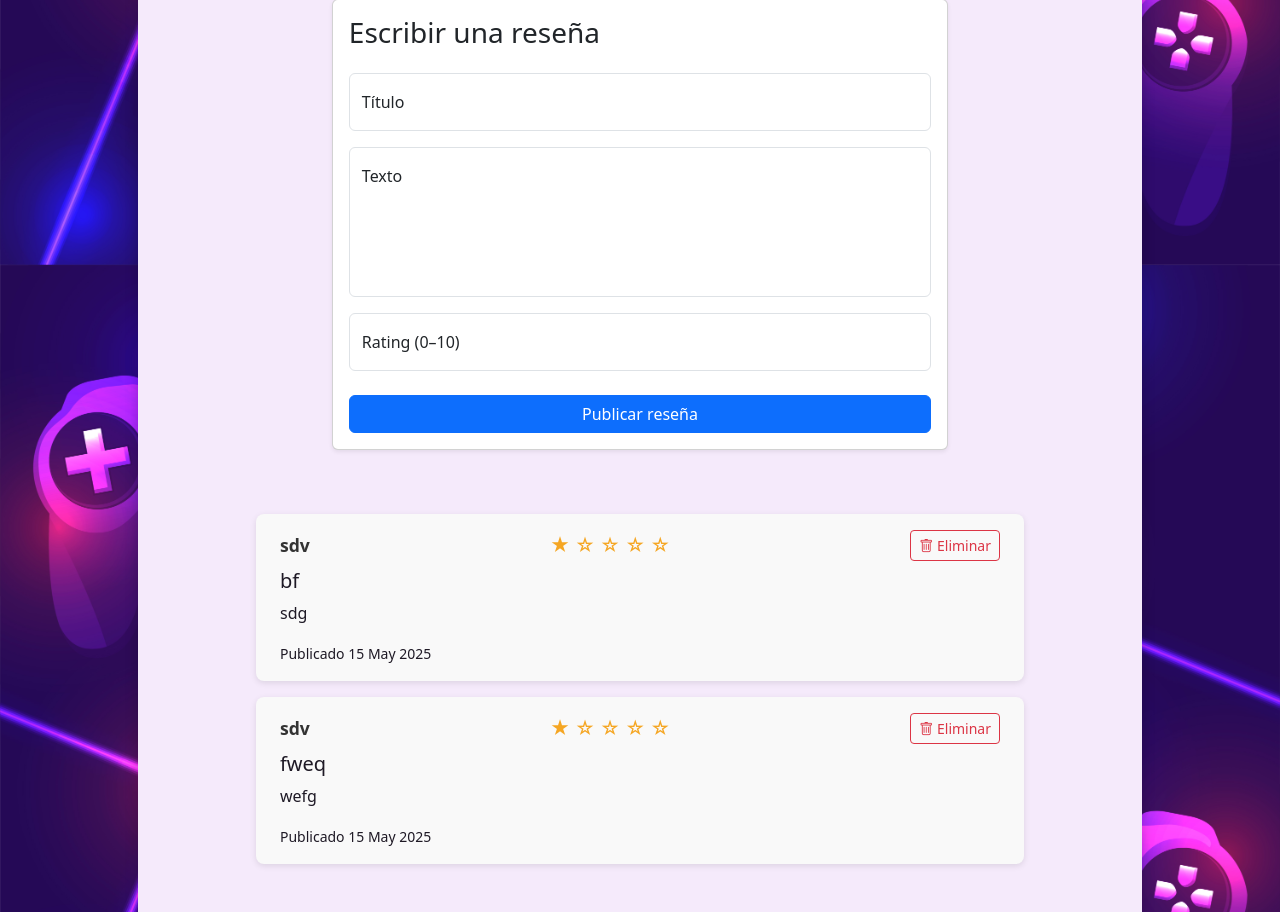
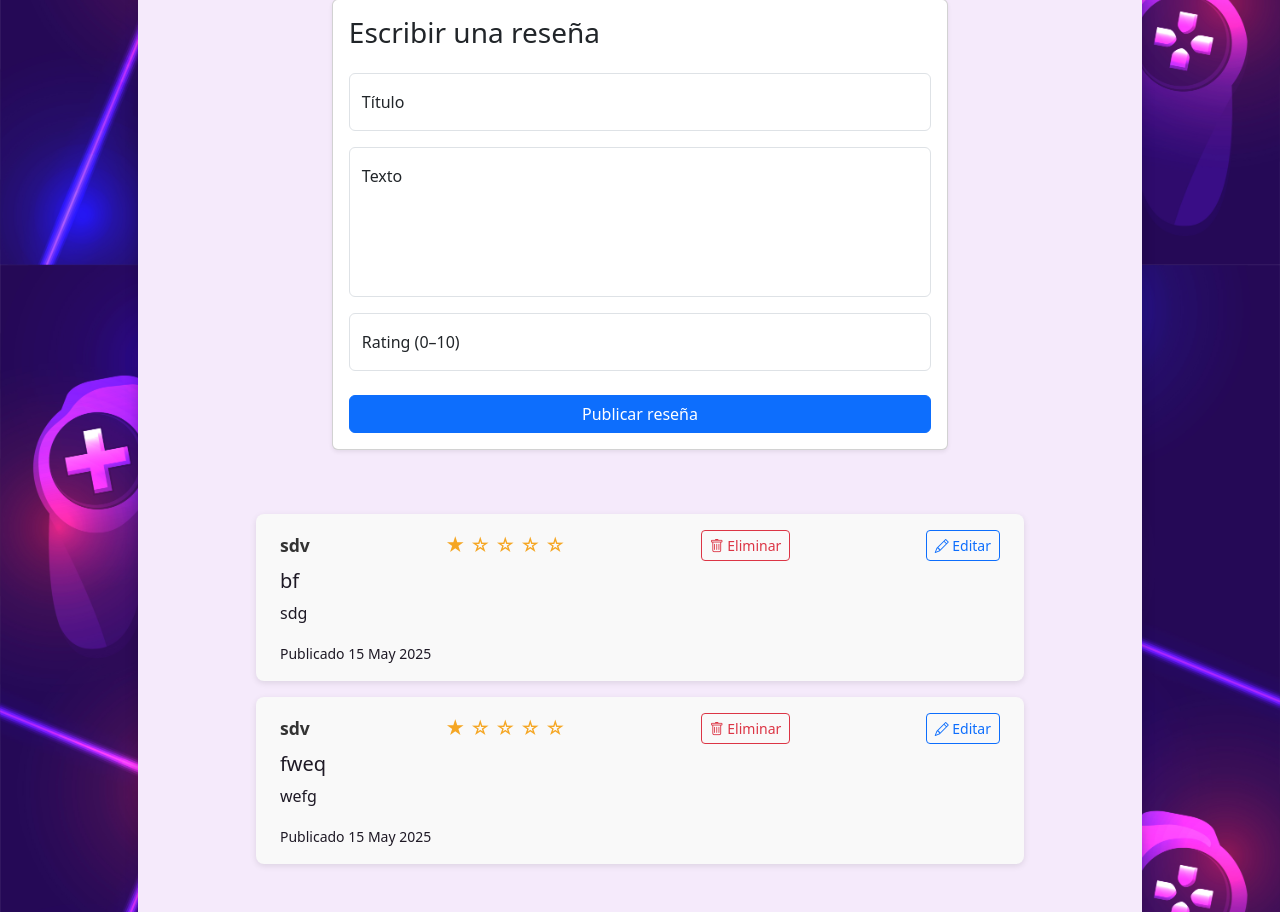
Before and after one commit to MrGerard01/WebProject, a Django app: a page that uses Templates/partials/reviews_list.html in a window 1280 px wide. Shown: the part 1442-2354 px from the top of the page. Run offline with Django 5.2, Linux system fonts and the light colour scheme; a user stored in the database is signed in; data comes from the database, SQL or seed files in the repository; both versions use the stored data as it was after the commit; some libraries are stand-ins or nearby versions.

Commit message:
edit reviews

```diff
--- a/Templates/partials/reviews_list.html
+++ b/Templates/partials/reviews_list.html
@@ -20,6 +20,19 @@
                   <i class="bi bi-trash"></i> Eliminar
                 </button>
           </form>
+            <button type="button" class="btn btn-sm btn-outline-primary"
+                    onclick="toggleForm('form-{{ review.id }}')">
+                <i class="bi bi-pencil"></i> Editar
+            </button>
+           <form id="form-{{ review.id }}" action="{% url 'editar_review' review.id %}" method="post" class="mb-3" style="display: none;">
+            {% csrf_token %}
+                <input type="hidden" name="next" value="{{ next }}">
+                {{form.as_p}}
+                <button type="submit" class="btn btn-sm btn-outline-danger">
+                  <i class="bi bi-pencil"></i> Guardar
+                </button>
+            </form>
+
         {% endif %}
       </div>
       <h5>{{ review.titulo }}</h5>
--- a/web/urls.py
+++ b/web/urls.py
@@ -12,4 +12,5 @@ urlpatterns = [
     path('games/', views.game_list, name='game_list'),
     path('perfil/', views.pagina_perfil, name='pagina_perfil'),
     path('review/<int:review_id>/eliminar/', views.eliminar_review, name='eliminar_review'),
+    path('review/<int:review_id>/editar/', views.editar_review, name='editar_review'),
 ]
--- a/web/views.py
+++ b/web/views.py
@@ -183,3 +183,24 @@ def eliminar_review(request, review_id):
     review.delete()
     messages.success(request, "Reseña eliminada correctamente.")
     return redirect(f"{reverse('game', args=[juego.pk])}?next={next_url}")
+
+@login_required
+def editar_review(request, review_id):
+    review = get_object_or_404(Review, id=review_id)
+    juego = review.videojuego
+    next_url_post = request.POST.get("next", None)
+
+    if review.usuario != request.user:
+        messages.error(request, "No tienes permiso para editar esta reseña.")
+        return redirect('home')  # cambia esto por tu vista principal
+
+    if request.method == "POST":
+        form = ReviewForm(request.POST, instance=review)
+        if form.is_valid():
+            form.save()
+
+            return redirect(f"{reverse('game', args=[juego.pk])}?next={next_url_post}")
+        else:
+            form = ReviewForm()
+
+    return redirect(f"{reverse('game', args=[juego.pk])}?next={next_url_post}")
```
Also changed, not shown: db.sqlite3.
